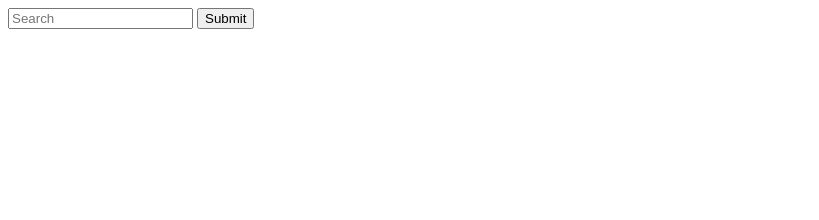
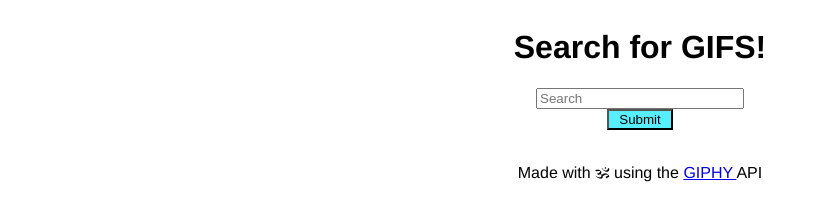
Before and after one commit to stasi815/GIF_search_frontend, a plain HTML site: page index.html in a window 1280 px wide. Shown: the whole page, without its empty margins (0-819 px from the left). Drawn offline with Linux system fonts and the light colour scheme.

Commit message:
added css

```diff
--- a/index.html
+++ b/index.html
@@ -4,16 +4,23 @@
     <meta charset="UTF-8">
     <meta name="viewport" content="width=device-width, initial-scale=1.0">
     <title>GIF search</title>
+    <link rel="stylesheet" type="text/css" href="style.css">
 </head>
 <body>
     <main>
+        <header>
+            <h1>Search for GIFS!</h1>
+        </header>
         <form id="search-form">
             <input id="input-search" placeholder="Search">
-            <button type="submit">Submit</button>
-        </form>
+            <button type="submit" style="background-color: rgba(0, 229, 255, 0.66);">Submit</button>
+        </form><br>
         <div id="container"></div>
         </div>
     </main>
+    <footer>
+        <p class="footer-text">Made with 🕉 using the <a href="https://giphy.com/"> GIPHY </a> API</p>
+    </footer>
     <script src="main.js"></script>
 </body>
 </html>
--- /dev/null
+++ b/style.css
@@ -0,0 +1,33 @@
+body {
+    font-family: Helvetica;
+}
+
+header {
+    display: flex;
+    flex-direction: row;
+    justify-content: center;
+}
+
+form {
+    display: flex;
+    flex-direction: column;
+    align-items: center;
+}
+footer {
+    display: flex;
+    flex-direction: row;
+    justify-content: center;
+    align-items: baseline;
+}
+
+input {
+    width: 15em;
+}
+
+button {
+    width: 5em;
+}
+
+.footer-text {
+    size: 2em;
+}
```
